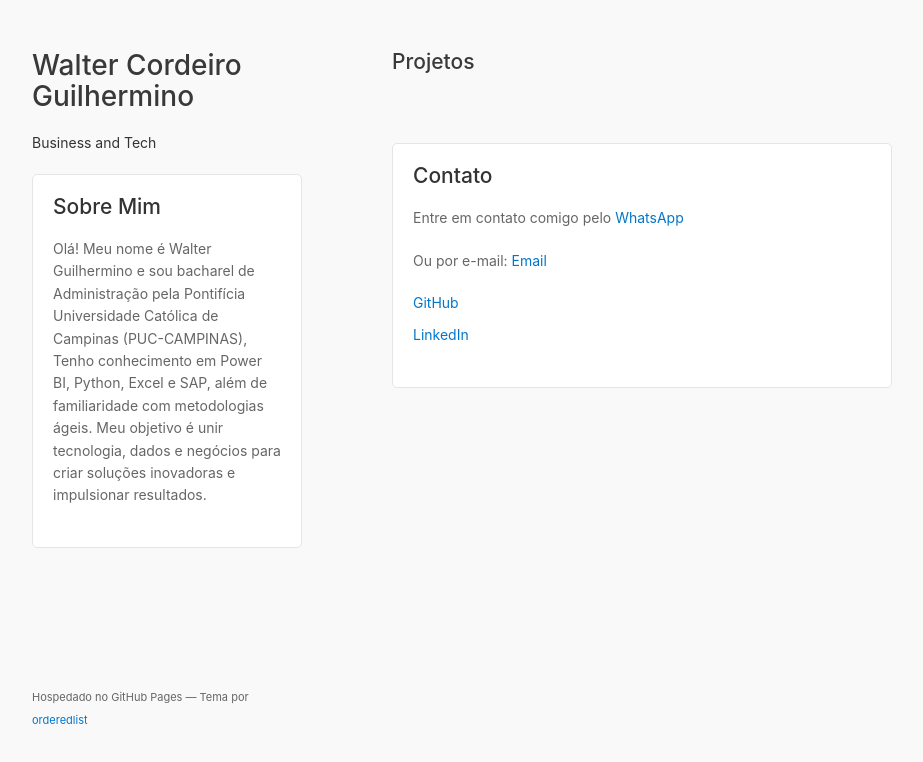
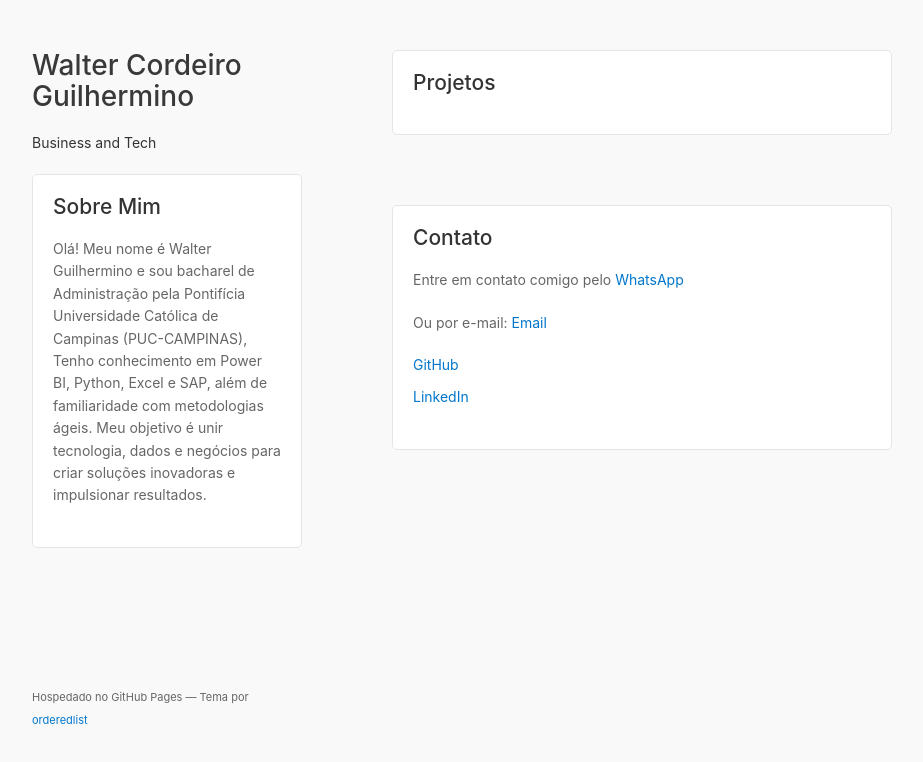
Before and after one commit to WalterCordeiroGuilhermino/WalterCordeiroGuilhermino.github.io, a plain HTML site: page index.html in a window 1280 px wide. Shown: the whole page, without its empty margins (178-1101 px from the left). Drawn offline with Linux system fonts and the light colour scheme; no server answers.

Commit message:
Update index.html

```diff
--- a/index.html
+++ b/index.html
@@ -29,8 +29,10 @@
       </header>
 
       <section>
+        <div class="contact-card">
         <h2>Projetos</h2>
         <div id="projects-list"></div> <!-- Aqui os projetos serão exibidos -->
+        </div>
       </section>
 
       <section>
```
